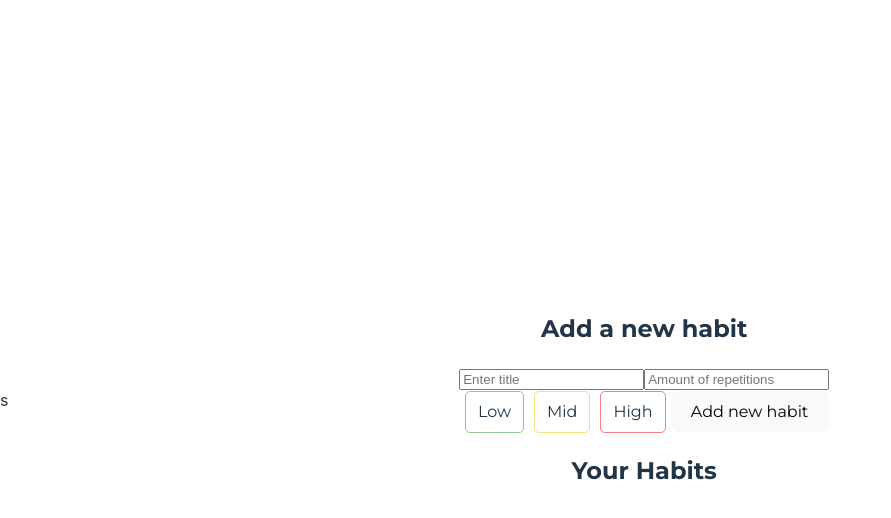
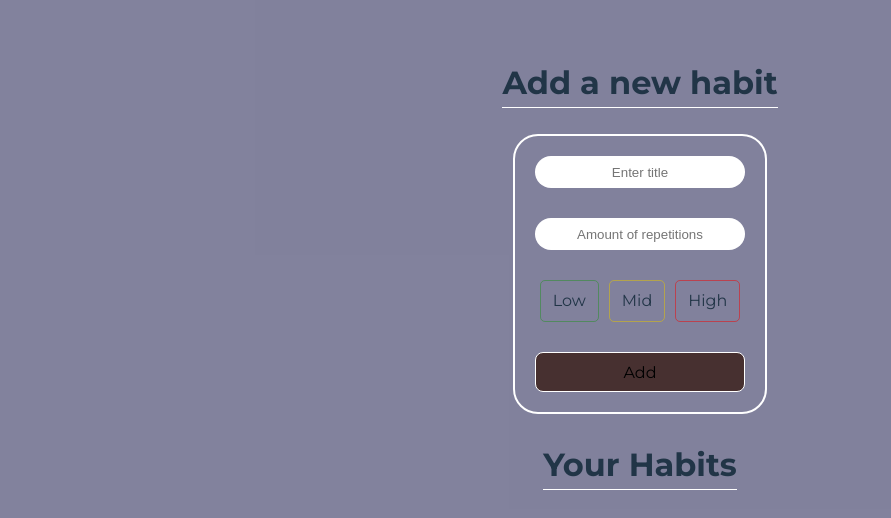
Before and after one commit to dasl2001/Frontend2-Projektarbete-Grupp11, a React (Vite) app: page /habits in a window 1280 px wide. Shown: the top 518 px of the page, without its empty margins (0-891 px from the left). Built offline with nearby package versions, Linux system fonts and the light colour scheme.

Commit message:
added new functions and css styling

```diff
--- a/index.html
+++ b/index.html
@@ -6,7 +6,7 @@
   <meta name="viewport" content="width=device-width, initial-scale=1.0" />
   <link rel="preconnect" href="https://fonts.googleapis.com">
   <link rel="preconnect" href="https://fonts.gstatic.com" crossorigin>
-  <link href="https://fonts.googleapis.com/css2?family=Montserrat:wght@400;700&display=swap" rel="stylesheet">s
+  <link href="https://fonts.googleapis.com/css2?family=Montserrat:wght@400;700&display=swap" rel="stylesheet">
   <title>Productivity App</title>
 </head>
 
--- a/src/css/Habits.css
+++ b/src/css/Habits.css
@@ -1,3 +1,23 @@
+body {
+  margin: 0;
+  display: flex;
+  justify-content: center;
+  align-items: flex-start;
+  background-color: rgba(5, 5, 59, 0.5);
+}
+
+#root {
+  display: flex;
+  justify-content: center;
+  flex-direction: column;
+  align-items: center;
+}
+
+.header {
+  font-size: 2rem;
+  border-bottom: 1px solid white;
+}
+
 .priority-box-low,
 .priority-box-mid,
 .priority-box-high {
@@ -14,23 +34,153 @@
   display: none;
 }
 
-.priority-box-low {
+.priority-box-low,
+.habit-prio-low {
   border: 1px solid rgba(37, 146, 37, 0.5);
+  transition: 0.3s ease;
+}
+.priority-box-low:hover {
+  border: 1px solid rgba(37, 146, 37, 0.5);
+  transform: scale(1.1);
 }
 
-.priority-box-mid {
+.priority-box-mid,
+.habit-prio-mid {
   border: 1px solid rgba(230, 197, 0, 0.5);
-}
-.priority-box-high {
-  border: 1px solid rgba(243, 5, 5, 0.5);
+  transition: 0.3s ease;
 }
 
-.priority-box-low:has(:checked) {
+.priority-box-mid:hover {
+  border: 1px solid rgba(230, 197, 0, 0.5);
+  transform: scale(1.1);
+}
+.priority-box-high,
+.habit-prio-high {
+  border: 1px solid rgba(243, 5, 5, 0.5);
+  transition: 0.3s ease;
+}
+
+.priority-box-high:hover {
+  border: 1px solid rgba(243, 5, 5, 0.5);
+  transform: scale(1.1);
+}
+
+.priority-box-low:has(:checked),
+.habit-prio-low {
   background-color: rgba(37, 146, 37, 0.3);
 }
-.priority-box-mid:has(:checked) {
+.priority-box-mid:has(:checked),
+.habit-prio-mid {
   background-color: rgba(230, 197, 14, 0.3);
 }
-.priority-box-high:has(:checked) {
+.priority-box-high:has(:checked),
+.habit-prio-high {
   background-color: rgba(243, 5, 5, 0.3);
 }
+
+.add-habit-container {
+  display: flex;
+  flex-direction: column;
+  justify-content: center;
+  gap: 30px;
+  border: 2px solid white;
+  padding: 20px;
+  border-radius: 25px;
+  max-width: fit-content;
+}
+
+.input-title,
+.input-repetition {
+  height: 30px;
+  background-color: white;
+  border-radius: 25px;
+  display: flex;
+  align-items: center;
+  text-align: center;
+  color: black;
+  border: none;
+}
+
+.add-habit-btn {
+  border: 1px solid white;
+  background-color: rgb(71, 48, 48);
+  cursor: pointer;
+  transition: 0.3s ease;
+}
+
+.add-habit-btn:hover {
+  transform: scale(1.1);
+  border: 2px solid white;
+  font-weight: bold;
+  background-color: rgb(60, 38, 38);
+}
+.habit-card-container {
+  display: flex;
+  flex-wrap: wrap;
+  justify-content: space-evenly;
+  gap: 50px;
+}
+.habit-card {
+  border: 3px solid white;
+  border-radius: 25px;
+  width: 300px;
+  height: 300px;
+  display: flex;
+  justify-content: center;
+  flex-direction: column;
+  background-color: rgba(11, 11, 52, 0.75);
+}
+.habit-card-text {
+  font-weight: bold;
+  margin-right: auto;
+  padding-left: 10px;
+  font-size: 20px;
+}
+
+.habit-card-text span {
+  font-weight: lighter;
+}
+
+.habit-prio {
+  display: inline-block;
+  padding: 5px 10px;
+  border-radius: 5px;
+  color: white;
+  text-align: center;
+}
+
+.btn-container {
+  display: flex;
+  flex-direction: row;
+  justify-content: center;
+  gap: 15px;
+  margin: 0 5%;
+}
+
+.change-btn,
+.delete-btn {
+  display: flex;
+  background-color: rgb(71, 48, 48);
+  cursor: pointer;
+  transition: 0.3s ease;
+  border: 1px solid white;
+  width: 80px;
+  justify-content: center;
+}
+
+.change-btn:hover,
+.delete-btn:hover {
+  transform: scale(1.1);
+  border: 1px solid white;
+  background-color: rgb(60, 38, 38);
+}
+
+.delete-btn-container {
+  display: flex;
+  justify-content: center;
+}
+
+.delete-btn {
+  width: 200px;
+  margin-bottom: 6%;
+}
--- a/src/pages/HabitsPage.jsx
+++ b/src/pages/HabitsPage.jsx
@@ -30,39 +30,105 @@ const HabitsPage = () => {
     }
   };
 
+  const updateRepetition = (index, update) => {
+    setHabits((habits) => {
+      return habits.map((habit, i) => {
+        return i === index
+          ? {
+              ...habit,
+              repetition: Math.max(0, parseInt(habit.repetition) + update),
+            }
+          : habit;
+      });
+    });
+  };
+
+  const resetRepetition = (index) => {
+    setHabits((habits) =>
+      habits.map((habit, i) =>
+        i === index ? { ...habit, repetition: 0 } : habit
+      )
+    );
+  };
+
+  const deleteHabit = (index) => {
+    setHabits((habits) => habits.filter((_, i) => i !== index));
+  };
+
   return (
     <>
-      <h2>Add a new habit</h2>
+      <h2 className="header">Add a new habit</h2>
       <div className="add-habit-container">
         <input
+          className="input-title"
           type="text"
           placeholder="Enter title"
           onChange={(e) => setTitle(e.target.value)}
           value={title}
         ></input>
         <input
+          className="input-repetition"
           type="text"
           placeholder="Amount of repetitions"
           onChange={(e) => setRepetition(e.target.value)}
           value={repetition}
         ></input>
+        <div>
+          <PriorityComponent
+            selectedPriority={selectedPriority}
+            changedPrio={prioChange}
+          />
+        </div>
+
+        <button className="add-habit-btn" onClick={addHabit}>
+          Add
+        </button>
       </div>
-      <PriorityComponent
-        selectedPriority={selectedPriority}
-        changedPrio={prioChange}
-      />
 
-      <button onClick={addHabit}>Add new habit</button>
-
-      <div>
-        <h2>Your Habits</h2>
-
+      <h2 className="header">Your Habits</h2>
+      <div className="habit-card-container">
         {habits.map((habit, i) => {
           return (
-            <div key={i}>
-              <p>Title: {habit.title}</p>
-              <p>Repetition/s: {habit.repetition}</p>
-              priority: {habit.selectedPriority}
+            <div className="habit-card" key={i}>
+              <p className="habit-card-text">
+                Title: <span>{habit.title}</span>
+              </p>
+              <p className="habit-card-text">
+                Repetition/s: <span>{habit.repetition}</span>
+              </p>
+              <div className="btn-container">
+                <button
+                  className="change-btn"
+                  onClick={() => updateRepetition(i, -1)}
+                >
+                  Minus
+                </button>
+                <button
+                  className="change-btn"
+                  onClick={() => updateRepetition(i, 1)}
+                >
+                  Plus
+                </button>
+                <button
+                  className="change-btn"
+                  onClick={() => resetRepetition(i)}
+                >
+                  Reset
+                </button>
+              </div>
+              <p className="habit-card-text">
+                Priority:{" "}
+                <span
+                  className={`habit-prio habit-prio-${habit.selectedPriority}`}
+                >
+                  {habit.selectedPriority}
+                </span>
+              </p>
+              <div className="delete-btn-container">
+                <button className="delete-btn" onClick={() => deleteHabit(i)}>
+                  Delete Habit
+                </button>
+              </div>
             </div>
           );
         })}
```
